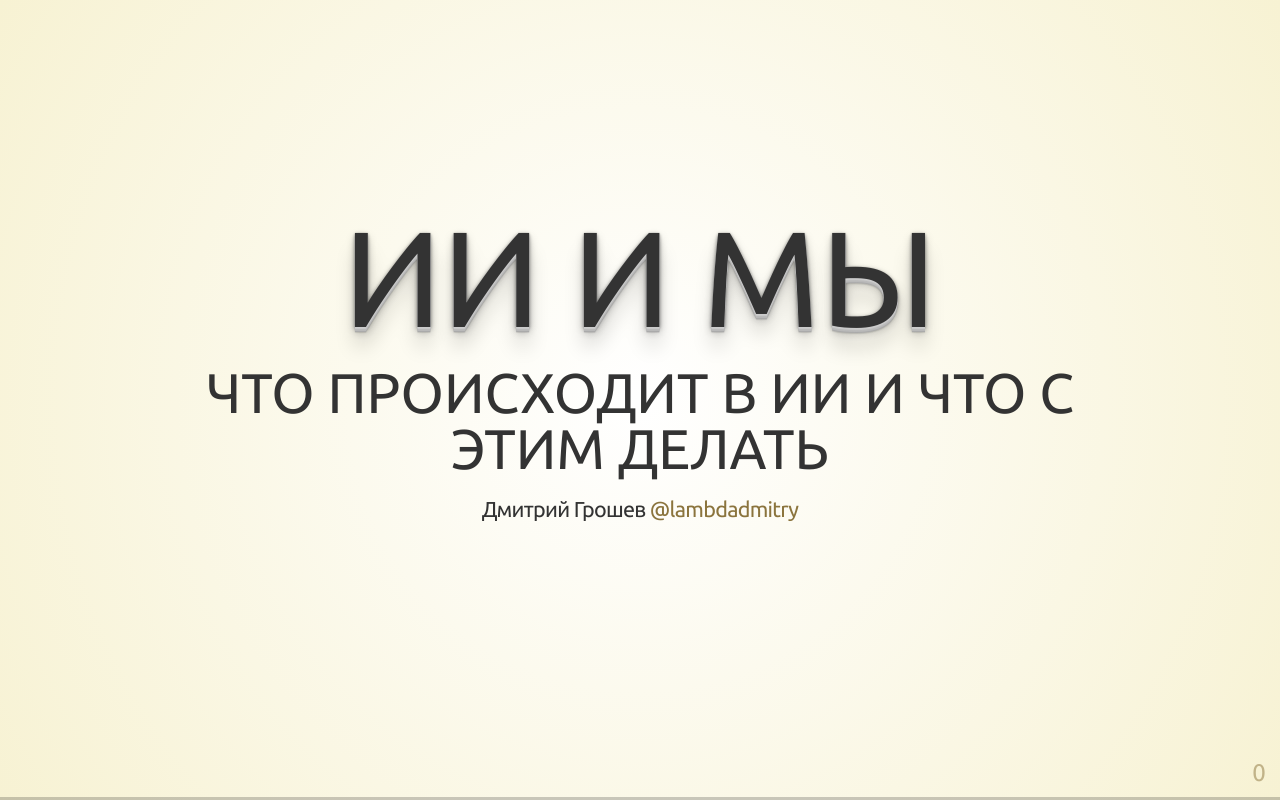
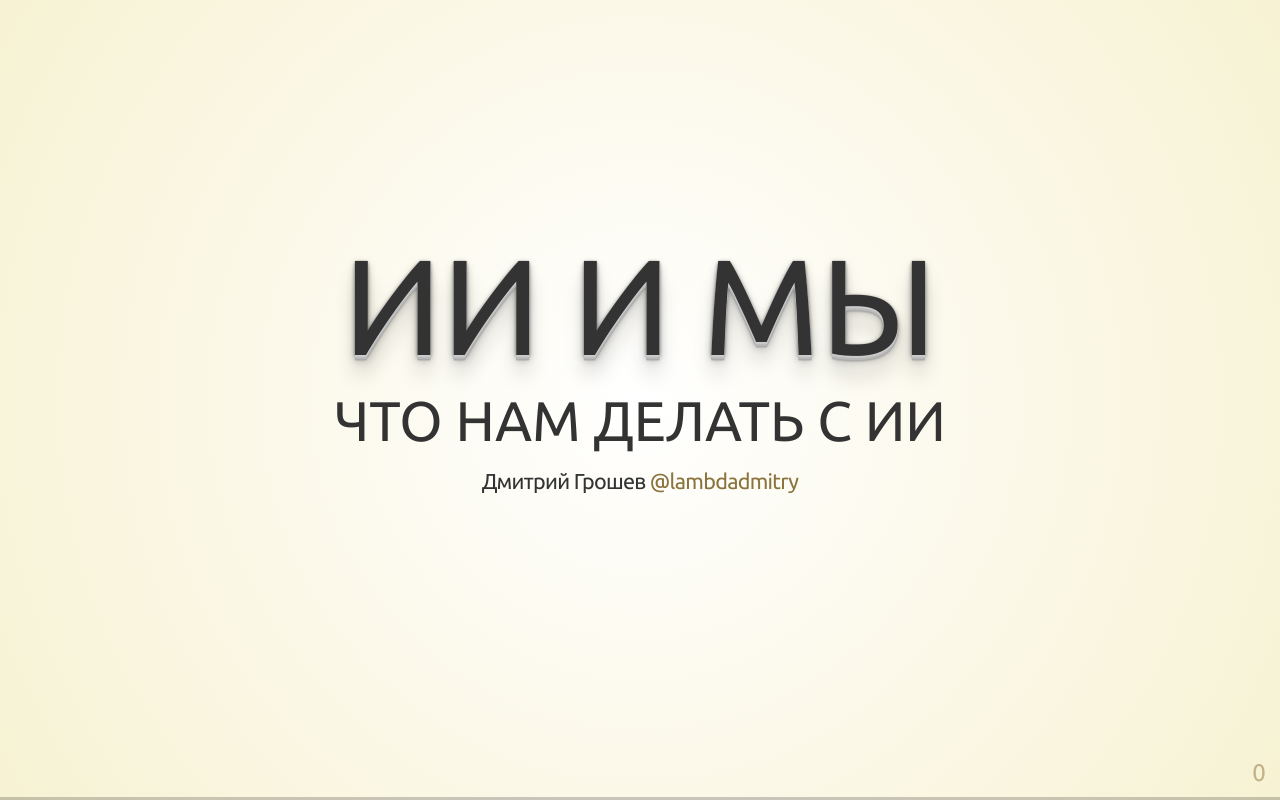
Before and after one commit to si14/apmath-04-2014-slides, a website: page index.html in a window 1280 px wide. Drawn offline with Linux system fonts and the light colour scheme.

Commit message:
better header

```diff
--- a/index.html
+++ b/index.html
@@ -74,7 +74,7 @@
 			<div class="slides">
 				<section>
 					<h1>ИИ и мы</h1>
-					<h3>Что происходит в ИИ и что с этим делать</h3>
+					<h3>Что нам делать с ИИ</h3>
 					<p>
 						<small>Дмитрий Грошев <a href="http://twitter.com/lambdadmitry">@lambdadmitry</a></small>
 					</p>
```
